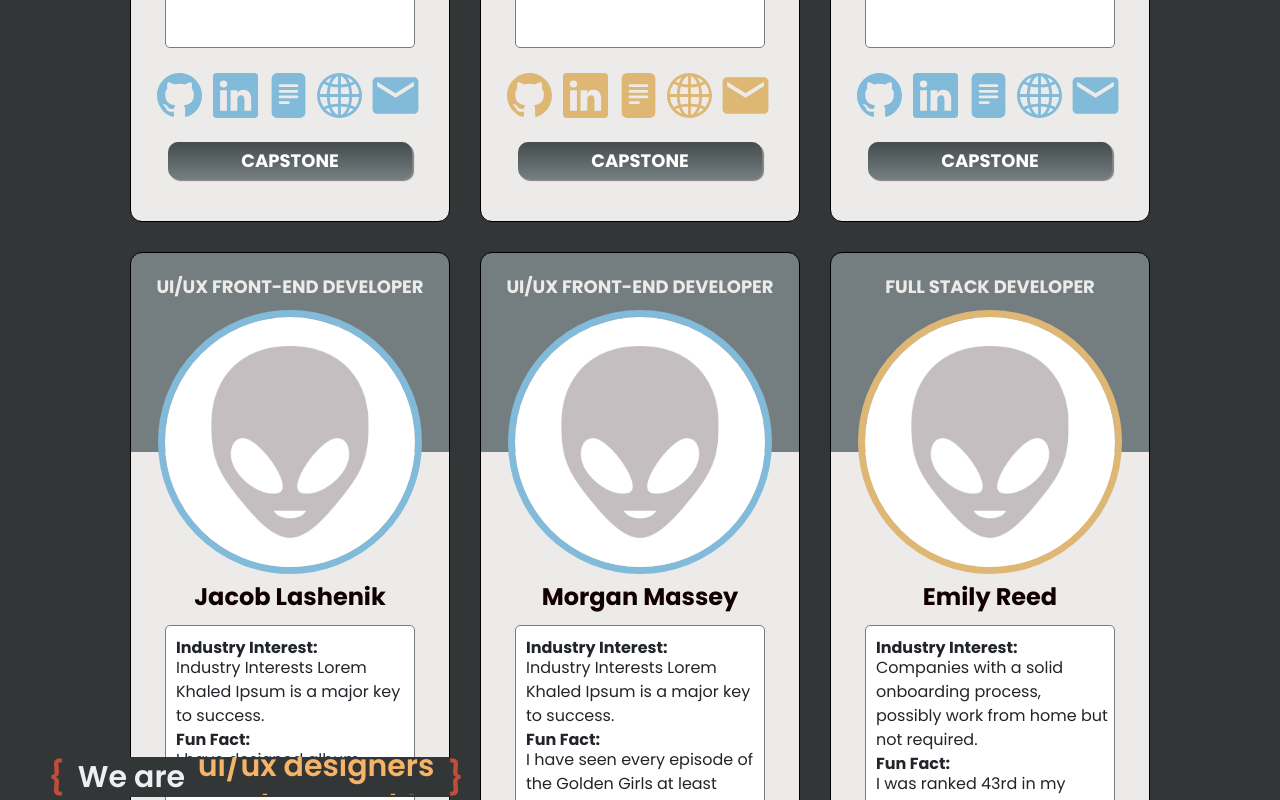
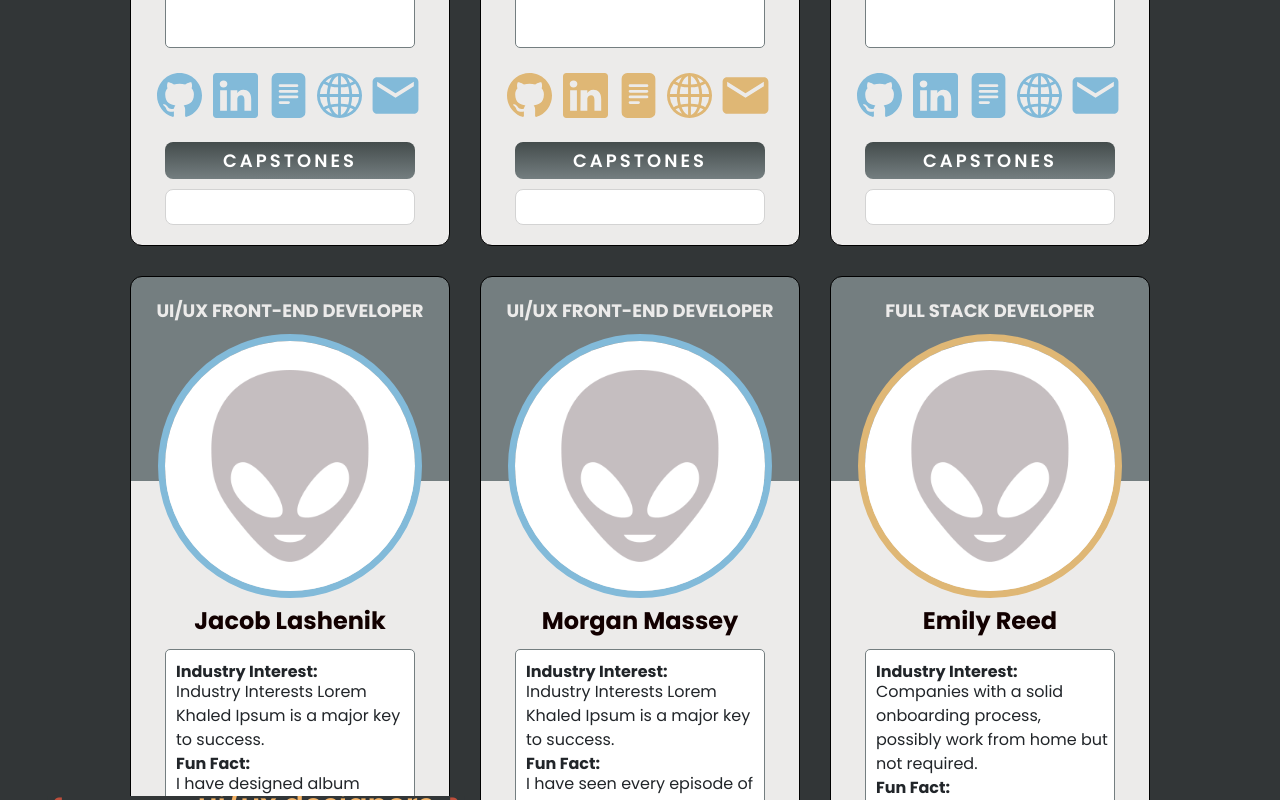
Before and after one commit to nss-day-cohort-51/nss-day-cohort-51.github.io, a React (Create React App) app: page / in a window 1280 px wide. Shown: the part 1100-1900 px from the top of the page. Built offline with nearby package versions, Linux system fonts and the light colour scheme; grey boxes are pictures that could not be loaded.

Commit message:
fixed spacing

```diff
--- a/src/components/MediaButtons.js
+++ b/src/components/MediaButtons.js
@@ -1,6 +1,6 @@
 //Purpose: Creates and displays the Media button component
 
-import React, { useState, useEffect } from "react";
+import React, { useState } from "react";
 import Modal from "react-bootstrap/Modal";
 import Button from "react-bootstrap/Button";
 import { MediaIcons } from "../components/MediaIcons";
@@ -8,29 +8,23 @@ import "../styles/custom.scss";
 
 export const CapBtn = ({ obj }) => {
   const [show, setShow] = useState(false);
-  const [colorSetting, setColorSetting] = useState("");
 
   const handleClose = () => setShow(false);
   const handleShow = () => setShow(true);
 
+  // this sets photo border and close button color
   const colorSet = (title) => {
     if (title === "FULL STACK DEVELOPER") {
-      console.log("if set colorSetting to primary");
-      setColorSetting("primary");
+      return "primary";
     } else {
-      console.log("else set colorSetting to secondary");
-      setColorSetting("secondary");
+      return "secondary";
     }
   };
-
-  useEffect(() => {
-    colorSet(obj?.title);
-  }, []);
 
   return (
     <>
       <div className="cap-btn" onClick={handleShow}>
-        CAPSTONE
+        CAPSTONES
       </div>
       <Modal size="xl" show={show} onHide={handleClose} centered>
         <Modal.Header closeButton>
@@ -46,7 +40,7 @@ export const CapBtn = ({ obj }) => {
                   <img
                     src={require(`../images/${obj?.pic}`).default}
                     alt={obj?.name}
-                    className={colorSetting}
+                    className={colorSet(obj.title)}
                   />
                 ) : (
                   <img
@@ -120,7 +114,7 @@ export const CapBtn = ({ obj }) => {
           </div>
         </Modal.Body>
         <Modal.Footer>
-          <Button onClick={handleClose} variant={colorSetting}>
+          <Button onClick={handleClose} variant={colorSet(obj.title)}>
             Close
           </Button>
         </Modal.Footer>
@@ -135,6 +129,7 @@ export const PodPlayer = () => {
       <div className="pod-player">
         <iframe
           title="Podcast Player"
+          color="#fff"
           width="80%"
           height="20"
           scrolling="no"
--- a/src/components/MediaIcons.js
+++ b/src/components/MediaIcons.js
@@ -12,8 +12,9 @@ import "../styles/custom.scss";
 
 export const MediaIcons = ({ obj }) => {
   const [iconColor, setIconColor] = useState("");
+
+  // this sets icon color based on Dev Type
   const setColor = (title) => {
-    console.log("setColor invoked and title is ", title);
     if (title === "FULL STACK DEVELOPER") {
       setIconColor("#dfb775");
     } else {
--- a/src/styles/buttons.scss
+++ b/src/styles/buttons.scss
@@ -38,40 +38,49 @@ $platinum: #ecebea;
 //Capstone button
 .cap-btn {
   align-self: center;
-  // width: 80%;
+  width: 250px;
   padding: 5px 15px;
   margin: 5px;
   border: transparent;
-  border-radius: 10px;
+  border-radius: 8px;
   background-color: $gray;
   color: white;
   cursor: pointer;
   font-family: "Poppins", sans-serif;
-  font-weight: bold;
+  font-weight: 600;
   font-size: 18px;
+  letter-spacing: 3px;
   background-image: linear-gradient(#444c4c, #747e80);
-  box-shadow: 2px 2px 1px grey;
+  // box-shadow: 2px 2px 1px grey;
 }
 
 //Podcast Player section
 .pod-player {
-  margin: 5px;
+  display: flex;
+  justify-content: center;
+  align-items: center;
+  margin: 5px 0px 10px;
+  width: 83%;
+  padding: 7px 0px;
+  background-color: white;
+  border-radius: 8px;
+  border: 1px solid lightgray;
 
-  a {
-    color: #cccccc;
-    text-decoration: none;
-  }
+  // a {
+  //   color: #cccccc;
+  //   text-decoration: none;
+  // }
 
-  div {
-    font-size: 10px;
-    color: #cccccc;
-    line-break: anywhere;
-    word-break: normal;
-    overflow: hidden;
-    text-overflow: ellipsis;
-    font-family: Interstate, Lucida Grande, Lucida Sans Unicode, Lucida Sans,
-      Garuda, Verdana, Tahoma, sans-serif;
-    font-weight: 100;
-    border: 1px solid;
-  }
+  // div {
+  //   font-size: 10px;
+  //   color: #cccccc;
+  //   line-break: anywhere;
+  //   word-break: normal;
+  //   overflow: hidden;
+  //   text-overflow: ellipsis;
+  //   font-family: Interstate, Lucida Grande, Lucida Sans Unicode, Lucida Sans,
+  //     Garuda, Verdana, Tahoma, sans-serif;
+  //   font-weight: 100;
+  //   border: 1px solid lightgray;
+  // }
 }
--- a/src/styles/devlist.scss
+++ b/src/styles/devlist.scss
@@ -15,7 +15,7 @@ $platinum: #ecebea;
   display: flex;
   flex-direction: row;
   justify-content: center;
-  padding: 30px;
+  padding: 30px 0px;
   background-color: $space;
   width: 100%;
   flex-wrap: wrap;
@@ -112,13 +112,19 @@ $platinum: #ecebea;
 
   //Capstone and Podcast buttons
   .dev-card__capstone {
-    width: 80%;
+    display: flex;
+    flex-direction: row;
+    justify-content: center;
+    // width: 80%;
     align-self: center;
     text-align: center;
   }
 
   .dev-card__podcast {
+    display: flex;
+    flex-direction: row;
+    justify-content: center;
     align-self: center;
-    text-align: center;
+    margin-bottom: 10px;
   }
 }
--- a/src/styles/navbar.scss
+++ b/src/styles/navbar.scss
@@ -14,7 +14,7 @@ $platinum: #ecebea;
   display: flex;
   flex-direction: row;
   justify-content: space-between;
-  padding: 20px 10px 20px 30px;
+  padding: 20px;
   background-color: $space !important;
   font-size: 1.5em;
   font-weight: 600;
```
